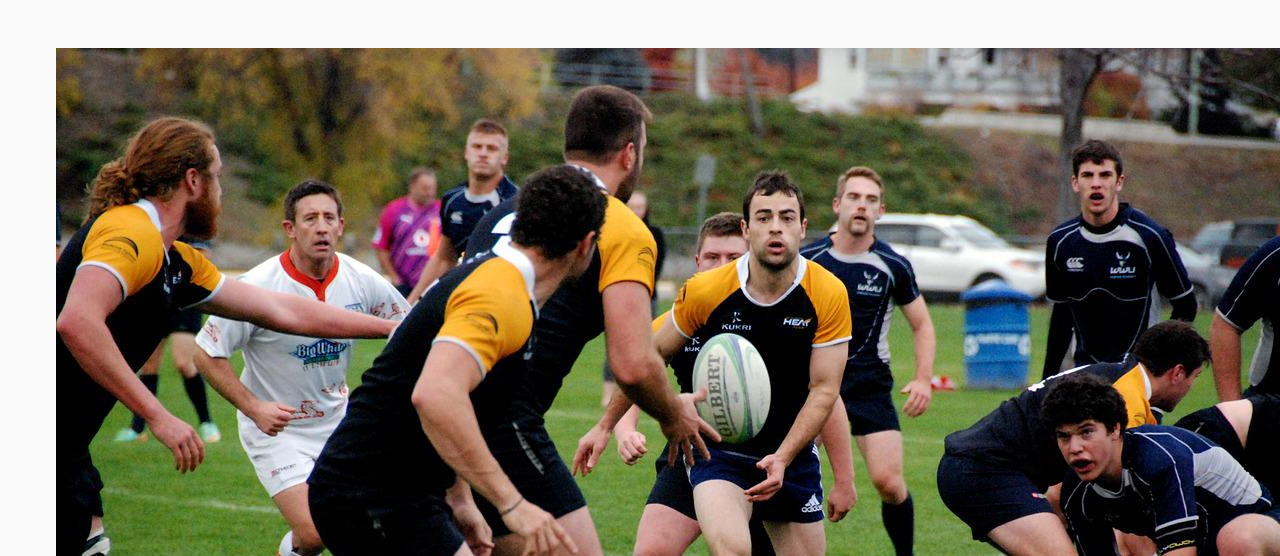
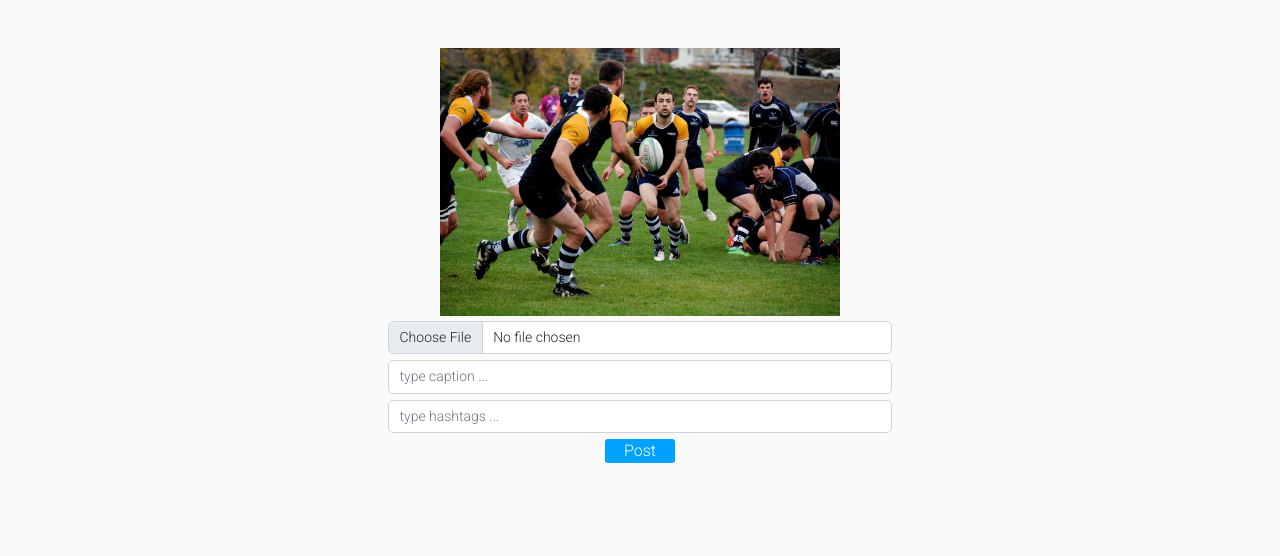
Before and after one commit to pawaters/pic-sharing-social-network, a PHP site: page /camera.php in a window 1280 px wide; the page is wider, and only the part inside the window is pictured. Shown: the part 50-606 px from the top of that part. After the commit the page ends 513 px from the top of that part, so only its background shows below. Run offline with PHP 8.4, Linux system fonts and the light colour scheme; the visitor is signed in with stand-in values (Sample User, id 1); some libraries are stand-ins or nearby versions.

Commit message:
git resolution

```diff
--- a/camera.php
+++ b/camera.php
@@ -14,9 +14,9 @@
             <div class="camera-image">
 
             <?php  if(isset($_GET['image_name'])) { ?>
-                    <img src="<?php echo "assets/img/".$_GET['image_name']; ?>" alt="">
+                    <img style="width: 400px;" src="<?php echo "assets/img/".$_GET['image_name']; ?>">
                 <?php } else { ?>
-                    <img src="assets/img/rugby1.jpeg" alt="">
+                    <img style="width: 400px;" src="assets/img/rugby1.jpeg" alt="">
                 <?php } ?>
 
 
```
